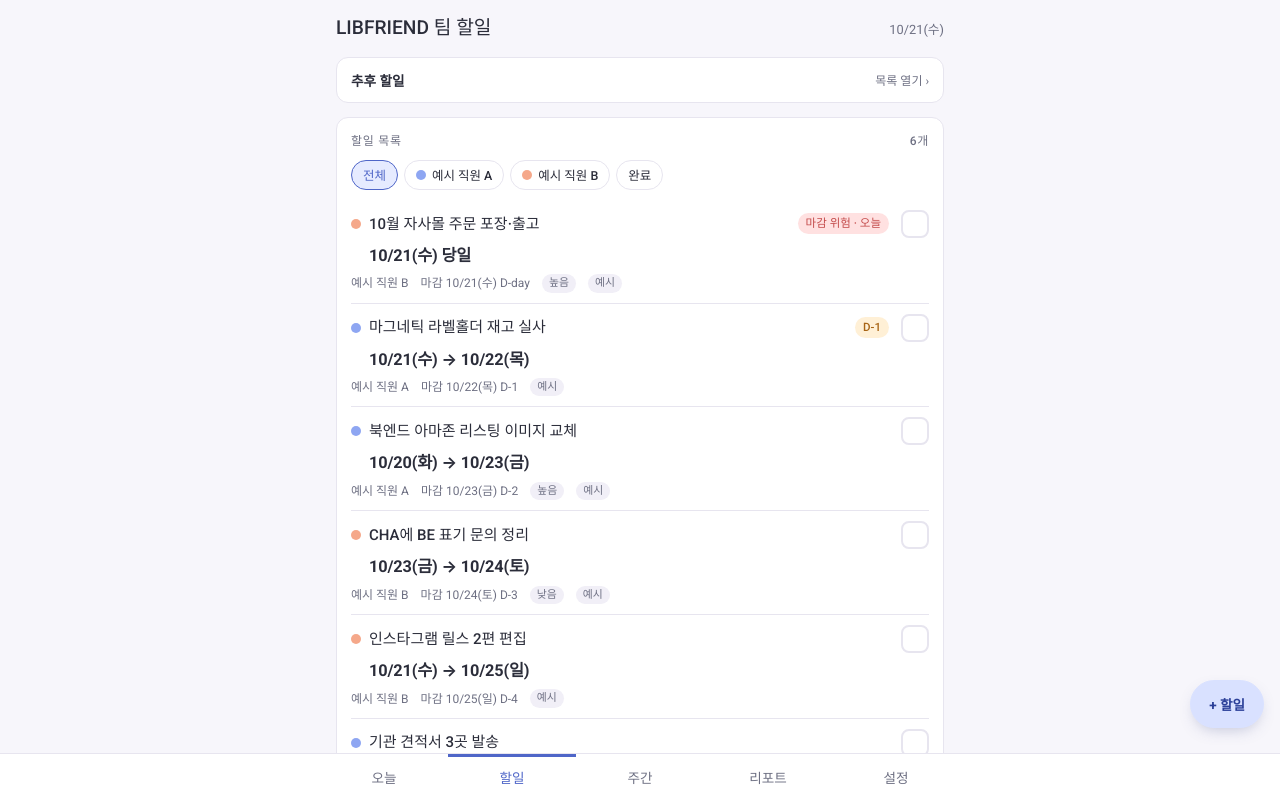
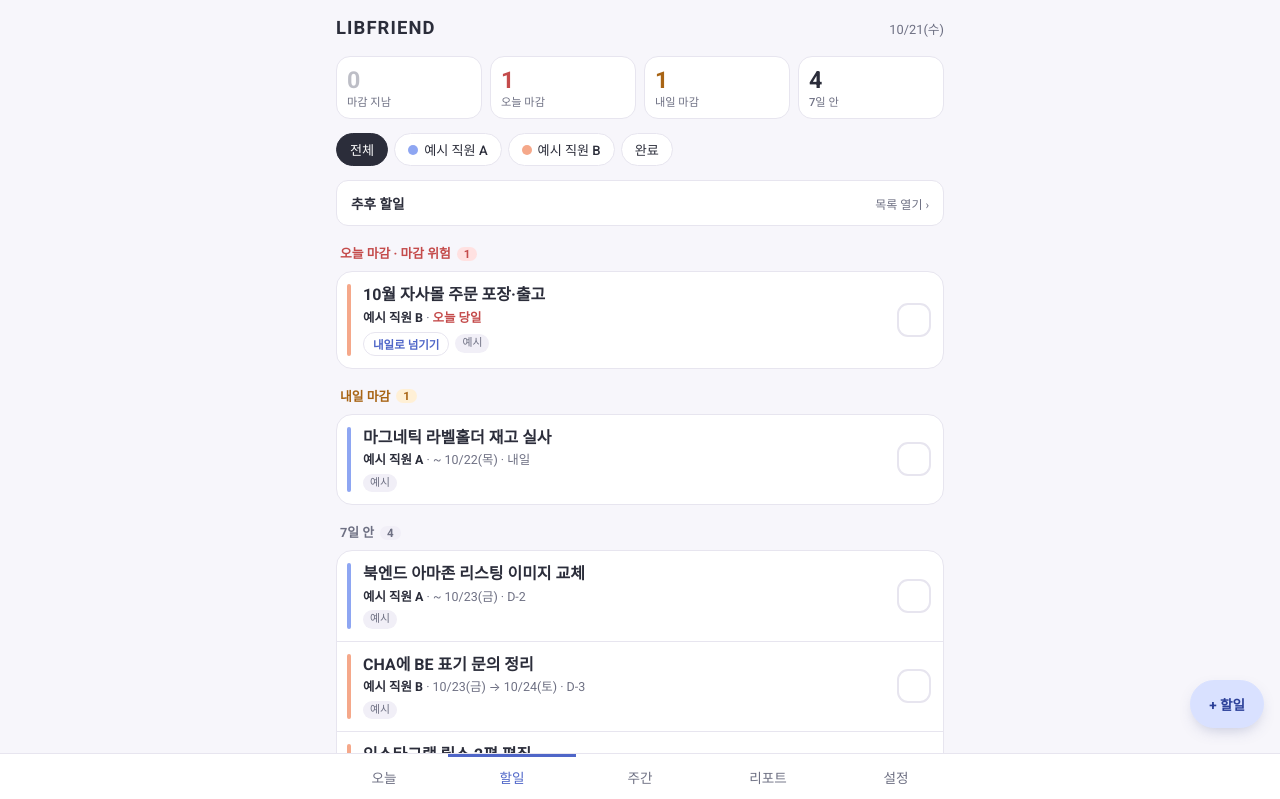
Before and after one commit to baekman030802/lf-team-tasks, a website: page www/index.html in a window 1280 px wide. Both pictures are taken after a click on the tab "할일". Shown: the top 799 px of the page. Drawn offline with Linux system fonts and the light colour scheme.

Commit message:
v.17
ui 수정

```diff
--- a/www/index.html
+++ b/www/index.html
@@ -228,17 +228,54 @@ nav.tabs button[aria-selected=true]{color:var(--accent);box-shadow:inset 0 3px 0
 .toast button{margin-left:10px;padding:3px 10px;font-size:.8rem;background:var(--accent-soft);color:var(--accent);border:0}
 .toast{position:fixed;left:50%;transform:translateX(-50%);bottom:calc(130px + var(--sab));background:var(--ink);color:var(--bg);font-size:.85rem;padding:8px 14px;border-radius:8px;z-index:30}
 @media (prefers-reduced-motion:no-preference){.sheet .panel{animation:up .18s ease-out}@keyframes up{from{transform:scale(.96);opacity:.6}to{transform:none;opacity:1}}}
+
+/* ===== 2026-10-21 UI 정리: 요약 칸 + 급한 순서 묶음 + 두 줄 카드 ===== */
+header h1{font-weight:800;letter-spacing:.06em;font-size:1.15rem}
+.sumt{display:grid;grid-template-columns:repeat(4,minmax(0,1fr));gap:8px}
+.tile{display:grid;gap:0;justify-items:start;text-align:left;background:var(--paper);border:1px solid var(--line);border-radius:14px;padding:10px 10px 9px;color:var(--ink);min-width:0}
+.tile b{font:700 1.45rem/1.15 var(--f-num)}
+.tile span{font-size:.7rem;color:var(--muted);white-space:nowrap}
+.tile.r b{color:var(--bad)}.tile.a b{color:var(--warn)}
+.tile.zero b{color:var(--muted);opacity:.45}
+.filters{flex-wrap:nowrap;overflow-x:auto;scrollbar-width:none;margin-inline:-16px;padding-inline:16px}
+.filters::-webkit-scrollbar{display:none}
+.fbtn{flex:none;padding:6px 13px;font-size:.82rem}
+.fbtn[aria-pressed=true]{background:var(--ink);border-color:var(--ink);color:var(--paper)}
+.gsec{display:flex;align-items:center;gap:6px;font-size:.8rem;font-weight:700;color:var(--muted);padding:4px 4px 0;scroll-margin-top:12px}
+.gsec b{font:600 .72rem var(--f-num);background:var(--soft);color:var(--muted);border-radius:99px;padding:0 7px}
+.gsec.r{color:var(--bad)}.gsec.r b{background:var(--bad-bg);color:var(--bad)}
+.gsec.a{color:var(--warn)}.gsec.a b{background:var(--warn-bg);color:var(--warn)}
+.gcard{background:var(--paper);border:1px solid var(--line);border-radius:16px;overflow:hidden;margin-top:-6px}
+.lrow{display:flex;align-items:center;gap:12px;padding:12px 12px 12px 10px;border-top:1px solid var(--line);cursor:pointer;min-width:0}
+.lrow:first-child{border-top:0}
+.lbar{width:4px;align-self:stretch;border-radius:4px;background:var(--c);flex:none}
+.lmid{flex:1;min-width:0;display:grid;gap:3px}
+.lt{font-size:1rem;font-weight:600;line-height:1.35;overflow-wrap:anywhere}
+.ls{font-size:.78rem;color:var(--muted);line-height:1.4}
+.ls b{color:var(--ink);font-weight:600}
+.ls .bad{color:var(--bad);font-weight:600}.ls .acc{color:var(--accent);font-weight:600}
+.memo{font-size:.76rem;color:var(--muted);background:var(--soft);border-radius:8px;padding:3px 8px;justify-self:start;max-width:100%;overflow:hidden;text-overflow:ellipsis;white-space:nowrap}
+.hotp{font-size:.66rem;font-weight:700;color:var(--bad);background:var(--bad-bg);border-radius:6px;padding:1px 6px;margin-left:6px;vertical-align:2px;white-space:nowrap}
+.lact{display:flex;gap:6px;flex-wrap:wrap;align-items:center;margin-top:2px}
+.lrow .cbx{width:34px;height:34px;border-radius:11px;font-size:1.05rem}
+.lrow.done .lt{text-decoration:line-through;color:var(--muted)}
+.lrow.done .lbar{opacity:.35}
+.ecard{background:var(--paper);border:1px solid var(--line);border-radius:16px;overflow:hidden}
+.ehead{display:flex;align-items:center;gap:8px;padding:11px 14px;border-bottom:1px solid var(--line)}
+.ehead b{font-size:.95rem}.ehead .hint{margin-left:auto}
+.idle{font-size:.8rem;color:var(--muted);padding:2px 4px}
 </style>
 </head><body>
 
 <div class="wrap">
   <header>
-    <h1>LIBFRIEND 팀 할일</h1>
+    <h1>LIBFRIEND</h1>
     <span class="date"><span id="cloudDot" class="cloud" hidden></span> <span id="todayLbl"></span></span>
   </header>
 
   <!-- 오늘 -->
   <div class="view" id="v-today">
+    <div class="sumt" id="sumToday"></div>
     <div class="alerts" id="alerts"></div>
     <div id="todayList" class="view"></div>
   </div>
@@ -265,12 +302,11 @@ nav.tabs button[aria-selected=true]{color:var(--accent);box-shadow:inset 0 3px 0
 
   <!-- 할일 -->
   <div class="view" id="v-tasks" hidden>
+    <div class="sumt" id="sumTasks"></div>
+    <div class="filters" id="filters"></div>
     <button class="later-btn" id="laterOpen"><span>추후 할일</span><b id="laterCnt2"></b><span class="hint">목록 열기 ›</span></button>
-    <section class="card">
-      <h2>할일 목록 <span id="taskCnt"></span></h2>
-      <div class="filters" id="filters"></div>
-      <div id="taskList"></div>
-    </section>
+    <span id="taskCnt" hidden></span>
+    <div id="taskList" class="view"></div>
   </div>
 
   <!-- 리포트 -->
@@ -511,34 +547,45 @@ function stepsHTML(alloc,idx,c){
 }
 
 // ---------- 오늘 ----------
+// 공통: 급한 순서 묶음 (마감 지남 / 오늘 / 내일 / 7일 안 / 그 이후)
+const GRP=[['over','마감 지남','r'],['today','오늘 마감 · 마감 위험','r'],['tmr','내일 마감','a'],['week','7일 안',''],['later','그 이후','']];
+function groupOf(x){const n=diff(TODAY(),x.due);return n<0?'over':n===0?'today':n===1?'tmr':n<=7?'week':'later'}
+function tilesHTML(L){const g={over:0,today:0,tmr:0,week:0};L.forEach(x=>{const k=groupOf(x);if(k in g)g[k]++});
+  return [['over','마감 지남','r'],['today','오늘 마감','r'],['tmr','내일 마감','a'],['week','7일 안','']].map(([k,l,c])=>`<button class="tile ${c} ${g[k]?'':'zero'}" data-jump="${k}"><b>${g[k]}</b><span>${l}</span></button>`).join('')}
+const openL=()=>S.tasks.filter(x=>!x.rep&&!x.ongoing&&num(x.prog)<100);
+// 한 줄 카드: 제목 / 사람 · 날짜 · 시간 / 메모
+function rowHTML(k,o){o=o||{};const t=TODAY(),d=o.date||t,e=empOf(k.emp),dn=k.rep?repDone(k,d):num(k.prog)>=100,n=diff(t,k.due);
+  const subs=(k.co||[]).map(empOf).filter(Boolean).map(x=>x.name);
+  let who_;if(o.eid){who_=k.emp===o.eid?(subs.length?`서브 ${esc(subs.join(', '))}`:''):`메인 <b>${esc(e?e.name:'')}</b>`}
+  else who_=`<b>${esc(e?e.name:'담당 없음')}</b>${subs.length?` · 서브 ${esc(subs.join(', '))}`:''}`;
+  let when;
+  if(k.rep)when='↻ '+esc(repLabel(k.rep,k.start))+(origOf(k,d)!==d?` · 이번만 옮김 (원래 ${md(origOf(k,d))})`:'');
+  else if(k.ongoing)when='상시 업무';
+  else if(num(k.prog)>=100)when=k.doneAt?`${md(k.doneAt)} 완료`:'완료';
+  else if(n<0)when=`<span class="bad">${md(k.due)} 마감 · ${-n}일 지남</span>`;
+  else if(n===0)when=`<span class="bad">${k.start<k.due?md(k.start)+' ~ 오늘':'오늘 당일'}</span>`;
+  else when=(k.start<k.due&&k.start>t?`${md(k.start)} → `:k.start<k.due?'~ ':'')+md(k.due)+(k.start>=k.due?' 당일':'')+(n>=2?` · D-${n}`:' · 내일');
+  const parts=[who_,when,k.time?`<span class="acc">${k.time}</span>`:''].filter(Boolean).join(' · ');
+  const memo=k.rep?memoOf(k,d):(dn&&k.dnote?'특이사항: '+k.dnote:k.note);
+  const act=(!k.rep&&!k.ongoing&&!dn&&n===0?`<button class="tmrb" data-tmr="${k.id}">내일로 넘기기</button>`:'')+movedTag(k)+(k.ex?'<span class="tag">예시</span>':'');
+  const attr=k.rep?`data-occ="${k.id}|${d}"`:`data-edit="${k.id}"`;
+  return `<div class="lrow ${dn?'done':''}" style="--c:${colorOf(e)}" ${attr}><i class="lbar"></i><div class="lmid"><div class="lt">${esc(k.title)}${k.pri===3&&!dn?'<span class="hotp">매우 중요</span>':''}</div><div class="ls">${parts}</div>${memo?`<div class="memo">📝 ${esc(memo)}</div>`:''}${act?`<div class="lact">${act}</div>`:''}</div>${k.ongoing?'':cbx(k,d)}</div>`}
+const rowSort=(a,b)=>(num(a.prog)>=100)-(num(b.prog)>=100)||hot(b)-hot(a)||a.due.localeCompare(b.due)||(a.time||'99').localeCompare(b.time||'99')||b.pri-a.pri;
+
 function renderToday(sc){
   const t=TODAY();
   $('todayLbl').textContent=md(t);
-  // alerts
-  const al=[];
-  S.tasks.filter(x=>num(x.prog)<100).forEach(x=>{
-    const e=empOf(x.emp),info=sc.byTask[x.id]||{},n=diff(t,x.due);
-    if(n<0)al.push(['p-bad',`마감 지남 ${dday(x.due)}`,x,e]);
-    else if(n===0)al.push(['p-bad','오늘 마감',x,e]);
-    else if(n===1)al.push(['p-warn','내일 마감',x,e]);
-  });
-  const rk=a=>a[1]==='오늘 마감'?1:a[1]==='내일 마감'?2:a[0]==='p-bad'?0:3;al.sort((a,b)=>rk(a)-rk(b)||a[2].due.localeCompare(b[2].due));
-  $('alerts').innerHTML=al.map(a=>`<div class="alert ${a[0]}" data-edit="${a[2].id}" style="cursor:pointer"><b>${a[1]}</b><span style="min-width:0;overflow:hidden;text-overflow:ellipsis;white-space:nowrap">${esc(a[2].title)} · ${esc(who(a[2]))}</span></div>`).join('');
-  // per employee: tasks whose days include today, plus unfinished ones whose planned days already ended
-  $('todayList').innerHTML=S.emps.length?S.emps.map(e=>{
-    const c=colorOf(e);
+  $('sumToday').innerHTML=tilesHTML(openL());
+  $('alerts').innerHTML=''; // 마감 알림은 위 요약 칸으로 (월요일 리포트 안내만 여기 붙음)
+  const idle=[];
+  const cards=S.emps.map(e=>{
     // 오늘 마감 + 오늘이 기간(시작~마감) 안에 있는 일 (2026-10-12 사용자 요청)
-    const list=S.tasks.filter(x=>has(x,e.id)&&!x.rep&&!x.ongoing&&(x.due===t||(x.start<=t&&x.due>t&&(num(x.prog)<100||x.doneAt===t)))).sort((a,b)=>(num(a.prog)>=100)-(num(b.prog)>=100)||a.due.localeCompare(b.due)||(a.time||'99').localeCompare(b.time||'99')||b.pri-a.pri);
-    const ids=list.filter(x=>num(x.prog)<100).map(x=>x.id);
-    const rows=list.map(k=>{const dn=num(k.prog)>=100,est=estD(k),oth=withOthers(k,e.id);
-      return `<div class="slice ${dn?'done':''}" data-edit="${k.id}"><span class="dot" style="--c:${c}"></span><span class="t">${esc(k.title)}</span>${cbx(k)}
-        <span class="sub">${k.due===t?'<span class="pill p-bad">오늘 마감</span>':`<span class="pill p-warn">마감 ${md(k.due)} ${dday(k.due)}</span>`}${k.time?`<span class="pill p-acc">${k.time}</span>`:''}${k.pri===3?'<span class="pill p-bad">매우 중요</span>':''}${oth?`<span>${esc(oth)}</span>`:''}${k.ex?'<span class="tag">예시</span>':''}${dn||k.due!==t?'':`<button class="tmrb" data-tmr="${k.id}">내일로 넘기기</button>`}</span></div>`}).join('');
-    const on=[]; // 상시 업무는 주간·리포트에서만 보임
+    const list=S.tasks.filter(x=>has(x,e.id)&&!x.rep&&!x.ongoing&&(x.due===t||(x.start<=t&&x.due>t&&(num(x.prog)<100||x.doneAt===t)))).sort(rowSort);
     const rp=S.tasks.filter(x=>x.rep&&has(x,e.id)&&occOn(x,t));
-    const rRows=rp.map(k=>{const dn=repDone(k,t);return `<div class="slice ${dn?'done':''}" data-occ="${k.id}|${t}"><span class="dot" style="--c:${c}"></span><span class="t">${esc(k.title)}</span>${cbx(k,t)}<span class="sub">${k.time?`<span class="pill p-acc">${k.time}</span>`:''}<span>↻ ${repLabel(k.rep,k.start)}${origOf(k,t)!==t?` · 이번만 옮김 (원래 ${md(origOf(k,t))})`:''}</span>${memoOf(k,t)?`<span class="rmemo">메모: ${esc(memoOf(k,t))}</span>`:''}</span></div>`}).join('');
-    const oRows=on.map(k=>`<div class="slice" data-edit="${k.id}"><span class="dot" style="--c:${c}"></span><span class="t">${esc(k.title)}</span><span class="daystep" style="background:var(--soft);color:var(--muted)">상시</span><span class="sub"><span>진행 ${num(k.prog)}%</span></span></div>`).join('');
-    return `<section class="card" style="--c:${c}"><div class="emp-head"><span class="dot"></span><b>${esc(e.name)}</b><span class="load">오늘 ${ids.length}건${rp.length?` · 반복 ${rp.length}`:''}${on.length?` · 상시 ${on.length}`:''}</span></div>
-      ${rows||(on.length||rp.length?'':'<div class="empty">오늘 할 일이 없습니다</div>')}${rp.length?`<div class="rp-sec">반복 업무</div><div>${rRows}</div>`:''}${on.length?`<div class="rp-sec">상시 업무</div><div>${oRows}</div>`:''}</section>`}).join('')
+    if(!list.length&&!rp.length){idle.push(e.name);return ''}
+    const left=list.filter(x=>num(x.prog)<100).length+rp.filter(x=>!repDone(x,t)).length;
+    return `<section class="ecard" style="--c:${colorOf(e)}"><div class="ehead"><span class="dot"></span><b>${esc(e.name)}</b><span class="hint">${left?`남은 일 ${left}개`:'오늘 다 끝냄 ✓'}</span></div>${list.map(k=>rowHTML(k,{eid:e.id})).join('')}${rp.map(k=>rowHTML(k,{eid:e.id,date:t})).join('')}</section>`}).join('');
+  $('todayList').innerHTML=S.emps.length?(cards||'<section class="ecard"><div class="empty" style="padding:14px">오늘 할 일이 없습니다</div></section>')+(idle.length&&cards?`<div class="idle">오늘 할 일 없음 · ${esc(idle.join(', '))}</div>`:'')
   :'<section class="card"><div class="empty">직원 탭에서 직원을 먼저 추가하세요.</div></section>';
 }
 
@@ -593,20 +640,24 @@ const hot=t=>+(t.pri===3&&!t.rep&&!t.ongoing&&num(t.prog)<100&&diff(TODAY(),t.du
 function renderTasks(sc){
   try{laterUI()}catch(e){}
   $('filters').innerHTML=[['all','전체',null],...S.emps.map(e=>[e.id,e.name,e]),['done','완료',null]].map(([id,n,e])=>`<button class="fbtn" data-f="${id}" aria-pressed="${filt===id}">${e?`<span class="dot" style="--c:${colorOf(e)}"></span>`:''}${esc(n)}</button>`).join('');
-  const list=S.tasks.filter(t=>!t.ongoing).filter(t=>filt==='done'?num(t.prog)>=100:(num(t.prog)<100&&(filt==='all'||has(t,filt))))
-    .sort((a,b)=>hot(b)-hot(a)||a.due.localeCompare(b.due)||b.pri-a.pri);
-  $('taskCnt').textContent=list.length+'개';
-  $('taskList').innerHTML=list.length?list.map(t=>{
-    const e=empOf(t.emp),info=sc.byTask[t.id]||{days:[]},n=info.days.length,dn=diff(TODAY(),t.due);
-    const span=t.rep||t.ongoing?'':t.start>=t.due?`${md(t.due)} 당일`:`${md(t.start)} → ${md(t.due)}`;
-    const st=num(t.prog)>=100?'<span class="pill p-good">완료</span>':dn<0?'<span class="pill p-bad">마감 지남</span>':dn===0?'<span class="pill p-bad">마감 위험 · 오늘</span>':dn===1?'<span class="pill p-warn">'+dday(t.due)+'</span>':'';
-    return `<div class="task ${num(t.prog)>=100?'done':''} ${hot(t)?'hot':''}">
-      <div class="row1"><span class="dot" style="--c:${colorOf(e)}"></span><span class="t" data-edit="${t.id}">${esc(t.title)}</span>${st}${cbx(t)}</div>
-      ${span?`<div class="wd">${span}</div>`:''}
-      <div class="meta"><span>${esc(who(t)||'담당 없음')}</span>${t.time?`<span class="pill p-acc">${t.time}</span>`:''}${t.rep?`<span class="tag">↻ ${repLabel(t.rep,t.start)}</span>`:t.ongoing?'<span class="tag">상시 업무</span>':`<span>마감 ${md(t.due)} ${dday(t.due)}</span>`}${t.pri===3?'<span class="pill p-bad">매우 중요</span>':['낮음','','높음'][t.pri]?`<span class="tag">${['낮음','','높음'][t.pri]}</span>`:''}${t.ex?'<span class="tag">예시</span>':''}${movedTag(t)}</div>
-      ${t.rep&&!occOn(t,TODAY())?`<span class="hint">오늘은 없음${nextOcc(t)?" · 다음 "+md(nextOcc(t)):""}</span>`:""}
-    </div>`}).join(''):'<div class="empty">할일이 없습니다. 오른쪽 아래 + 할일로 추가하세요.</div>';
+  const mine=x=>filt==='all'||filt==='done'||has(x,filt);
+  let html='',cnt=0;
+  if(filt==='done'){
+    const L=S.tasks.filter(x=>!x.ongoing&&!x.rep&&num(x.prog)>=100).sort((a,b)=>(b.doneAt||'').localeCompare(a.doneAt||''));cnt=L.length;
+    $('sumTasks').hidden=true;
+    html=L.length?`<div class="gsec"><span>완료</span><b>${L.length}</b></div><div class="gcard">${L.map(k=>rowHTML(k)).join('')}</div>`:'';
+  }else{
+    const L=S.tasks.filter(x=>!x.ongoing&&num(x.prog)<100&&mine(x)),norm=L.filter(x=>!x.rep),reps=L.filter(x=>x.rep);cnt=L.length;
+    $('sumTasks').hidden=false;$('sumTasks').innerHTML=tilesHTML(norm);
+    html=GRP.map(([k,l,c])=>{const g=norm.filter(x=>groupOf(x)===k).sort(rowSort);return g.length?`<div class="gsec ${c}" id="g-${k}"><span>${l}</span><b>${g.length}</b></div><div class="gcard">${g.map(x=>rowHTML(x)).join('')}</div>`:''}).join('')
+      +(reps.length?`<div class="gsec" id="g-rep"><span>반복 업무</span><b>${reps.length}</b></div><div class="gcard">${reps.map(x=>rowHTML(x,{date:TODAY()})).join('')}</div>`:'');
+  }
+  $('taskCnt').textContent=cnt+'개';
+  $('taskList').innerHTML=html||'<section class="card"><div class="empty">할일이 없습니다. 오른쪽 아래 + 할일로 추가하세요.</div></section>';
 }
+// 요약 칸 누르면 할일 탭의 그 묶음으로
+document.addEventListener('click',e=>{const j=e.target.closest('[data-jump]');if(!j)return;e.stopPropagation();
+  filt='all';show('tasks');setTimeout(()=>{const g=$('g-'+j.dataset.jump);if(g)g.scrollIntoView({behavior:'smooth',block:'start'});else toast('해당하는 할일이 없습니다')},30)},true);
 
 // ---------- 직원·설정 ----------
 function renderTeam(){
```
